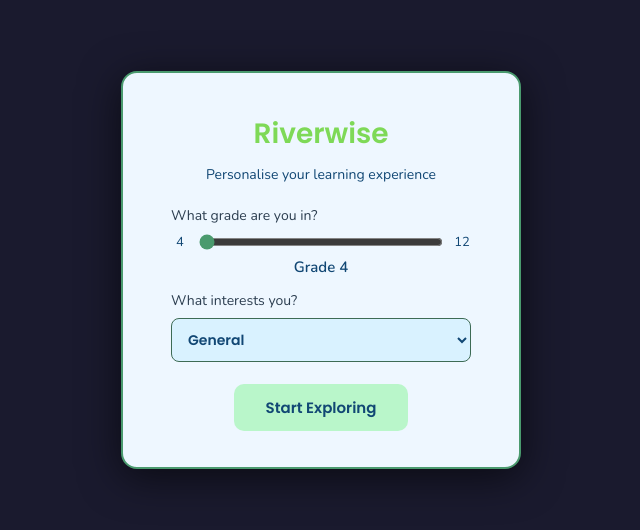
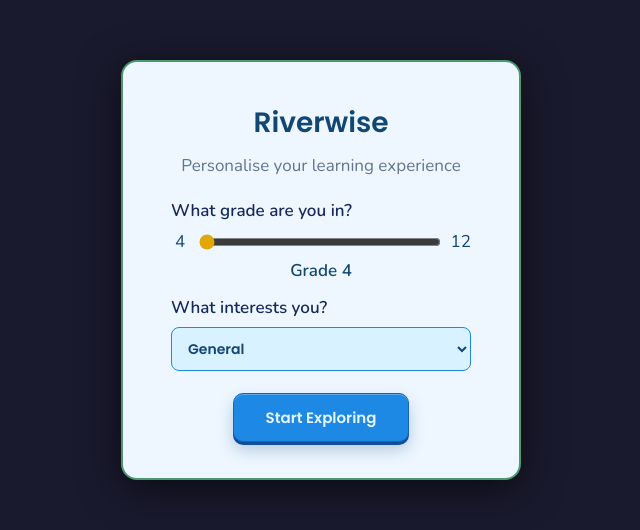
Before and after one commit to joseph-charbel/riverwise-ai, a website built with Vite: page client/index.html in a window 1280 px wide. Shown: the part 130-660 px from the top of the page, without its empty margins (319-959 px from the left). Built offline with nearby package versions, Linux system fonts and the light colour scheme.

Commit message:
UI changes to initial landing page: -changes in colour scheme to match icons

```diff
--- a/client/index.html
+++ b/client/index.html
@@ -74,21 +74,22 @@
     .setup-title {
       font-family: Poppins, sans-serif;
       font-size: 28px;
-      color: #7ED957;
+      color: #114774;
       margin: 0;
     }
 
     .setup-subtitle {
       font-family: Nunito, sans-serif;
-      font-size: 14px;
-      color: #114774;
+      font-size: 17px;
+      color: #62748E;
       margin: -4px 0 8px;
     }
 
     .setup-label {
       font-family: Nunito, sans-serif;
-      font-size: 14px;
-      color: #2C3E50;
+      font-size: 17px;
+      font-weight: 900;
+      color: #16295c;
       align-self: flex-start;
       margin-bottom: -6px;
     }
@@ -102,7 +103,7 @@
 
     .slider-bound {
       font-family: Nunito, sans-serif;
-      font-size: 13px;
+      font-size: 17px;
       color: #114774;
       min-width: 18px;
       text-align: center;
@@ -110,14 +111,14 @@
 
     #grade-slider {
       flex: 1;
-      accent-color: #4a9a6e;
+      accent-color: #E0A800;
       cursor: pointer;
     }
 
     .grade-value {
       font-family: Nunito, sans-serif;
-      font-size: 15px;
-      font-weight: bold;
+      font-size: 17px;
+      font-weight: 1000;
       color: #114774;
       margin-top: -8px;
     }
@@ -125,7 +126,7 @@
     #interest-select {
       width: 100%;
       padding: 10px 12px;
-      border: 1px solid #3d6b55;
+      border: 1px solid #1E88E5;
       border-radius: 8px;
       background: #D9F2FF;
       color: #114774;
@@ -143,23 +144,27 @@
     #setup-start {
       margin-top: 8px;
       padding: 12px 32px;
-      border: none;
+      border: 1px solid #1565c0;
       border-radius: 10px;
-      background: #B9F6CA;
-      color: #114774;
+      background: #1E88E5;
+      color: #E6F4FF;
       font-family: Poppins, sans-serif;
       font-size: 15px;
       font-weight: bold;
       cursor: pointer;
-      transition: background 0.2s, transform 0.1s;
+      box-shadow: 0 3px 0 #0f4f99, 0 8px 16px rgba(11, 68, 122, 0.25), inset 0 1px 0 rgba(255, 255, 255, 0.28);
+      transition: background 0.2s, transform 0.1s, box-shadow 0.15s;
     }
 
     #setup-start:hover {
-      background: #acdae6;
+      background: #2a96f3;
+      box-shadow: 0 4px 0 #0f4f99, 0 10px 20px rgba(11, 68, 122, 0.3), inset 0 1px 0 rgba(255, 255, 255, 0.3);
+      transform: translateY(-1px);
     }
 
     #setup-start:active {
-      transform: scale(0.97);
+      transform: translateY(2px);
+      box-shadow: 0 1px 0 #0f4f99, 0 4px 10px rgba(11, 68, 122, 0.2), inset 0 1px 0 rgba(255, 255, 255, 0.22);
     }
   </style>
 </head>
```
Also changed, not shown: 1 other file.
